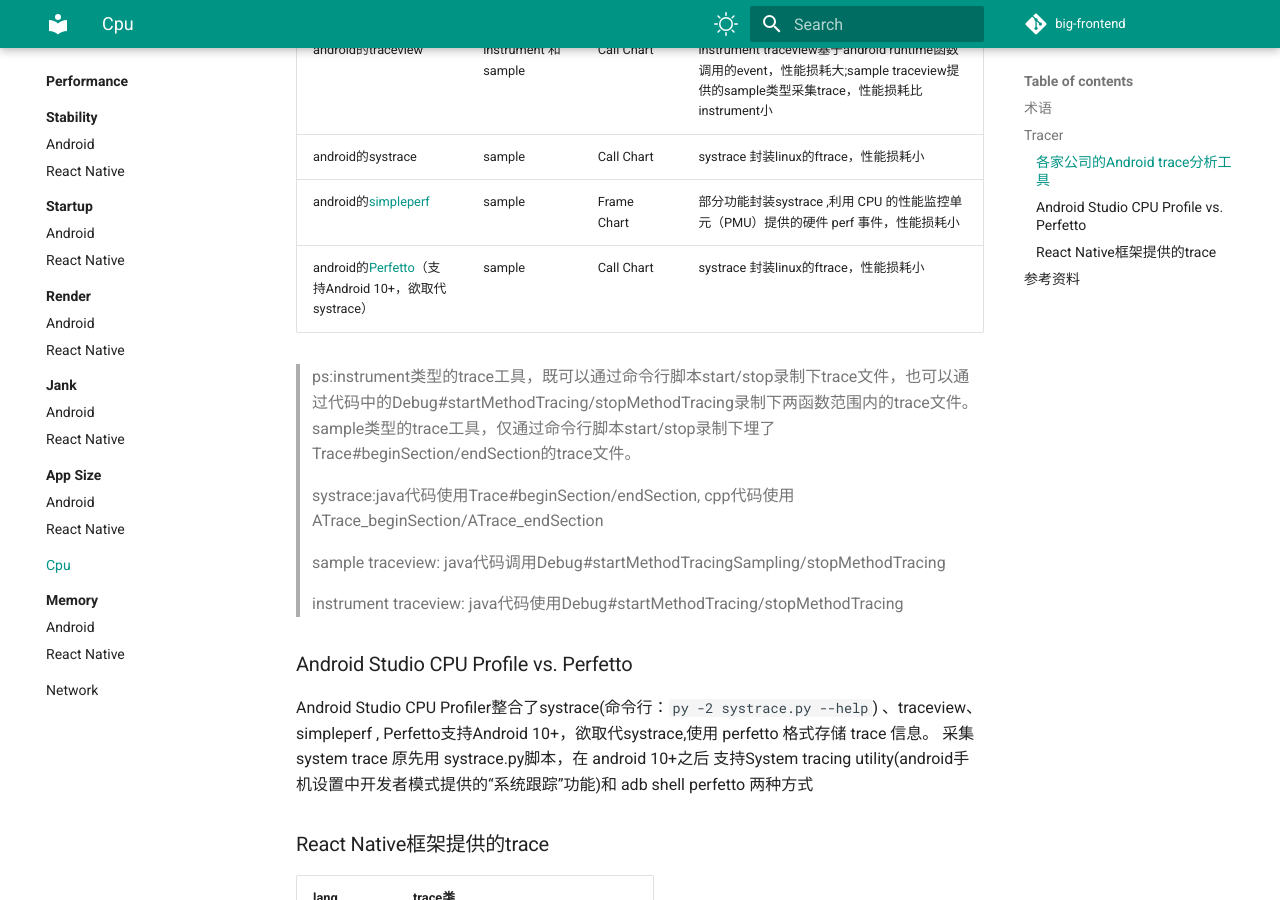
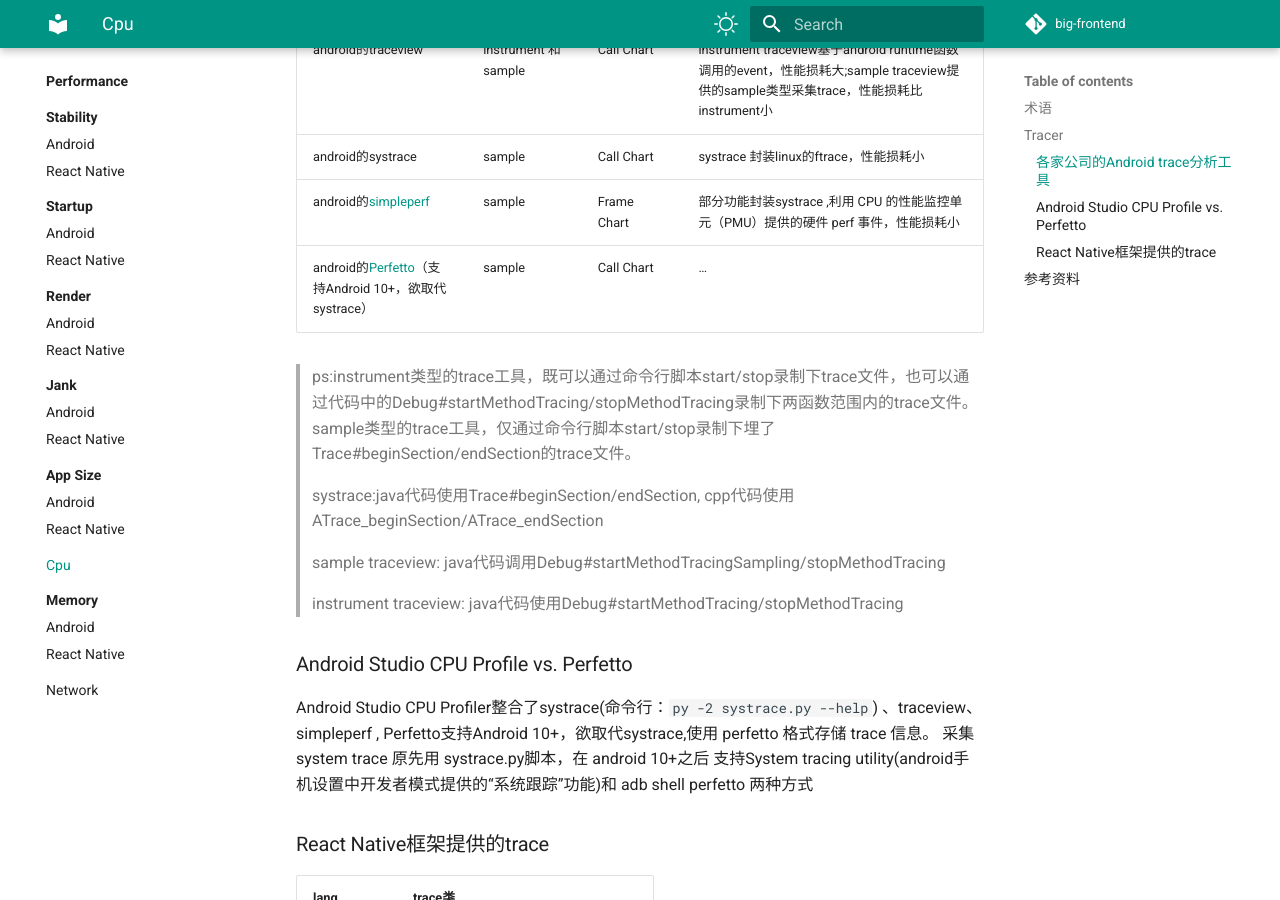
Before and after one commit to big-frontend/.github, an MkDocs documentation site: the page built from docs/perf/cpu.md, in a window 1280 px wide and 900 px high, scrolled down 916 px. Built offline with MkDocs 1.6.1 and Material for MkDocs 9.7.7, drawn with Linux system fonts in a browser that asks for light colours; comment, search, counter and statistics services are not loaded.

Commit message:
Update cpu.md

```diff
--- a/docs/perf/cpu.md
+++ b/docs/perf/cpu.md
@@ -28,7 +28,7 @@
 | android的traceview | instrument 和 sample|Call Chart|instrument traceview基于android runtime函数调用的event，性能损耗大;sample  traceview提供的sample类型采集trace，性能损耗比instrument小
 | android的systrace |sample|Call Chart|systrace 封装linux的ftrace，性能损耗小
 | android的[simpleperf](https://android.googlesource.com/platform/system/extras/+/master/simpleperf/doc/README.md)|sample|Frame Chart|部分功能封装systrace ,利用 CPU 的性能监控单元（PMU）提供的硬件 perf 事件，性能损耗小
-| android的[Perfetto](https://perfetto.dev/docs/)（支持Android 10+，欲取代systrace） |sample|Call Chart|systrace 封装linux的ftrace，性能损耗小
+| android的[Perfetto](https://perfetto.dev/docs/)（支持Android 10+，欲取代systrace） |sample|Call Chart|...
 
 > ps:instrument类型的trace工具，既可以通过命令行脚本start/stop录制下trace文件，也可以通过代码中的Debug#startMethodTracing/stopMethodTracing录制下两函数范围内的trace文件。sample类型的trace工具，仅通过命令行脚本start/stop录制下埋了Trace#beginSection/endSection的trace文件。
 
```
